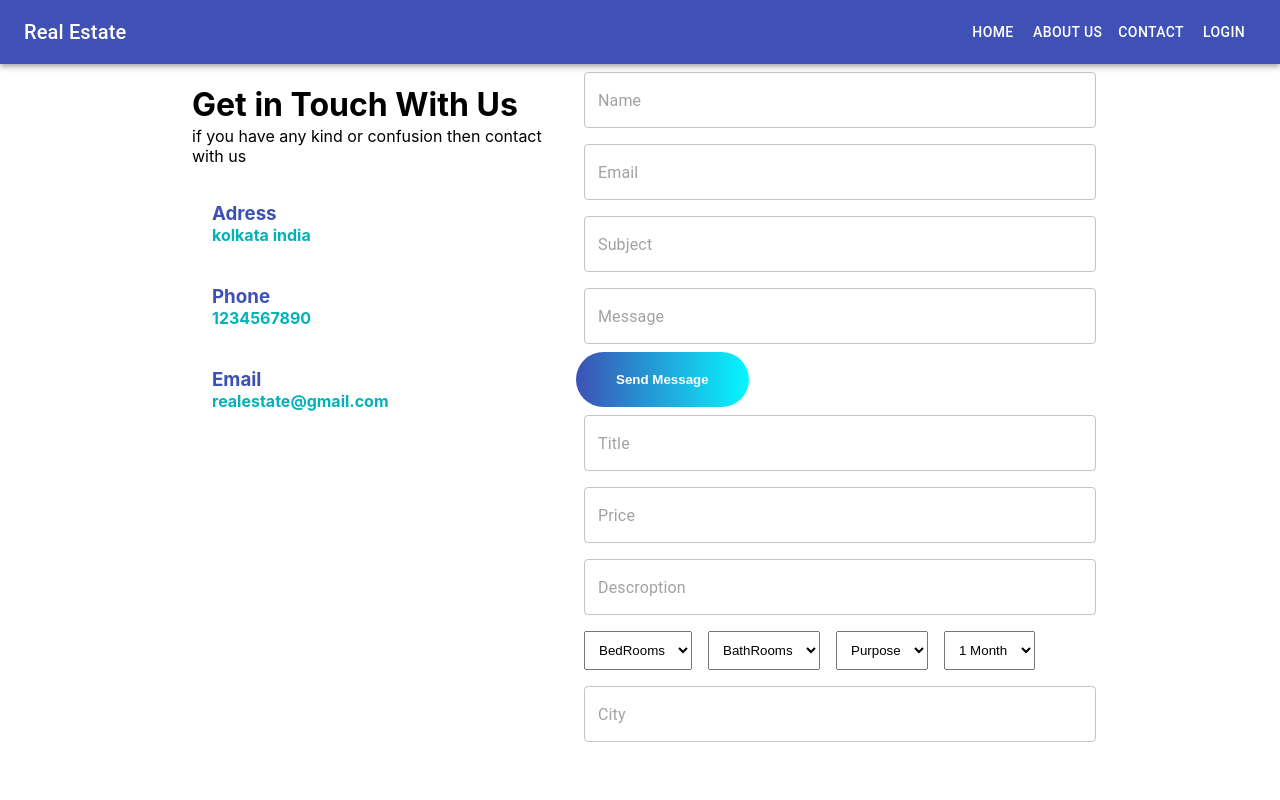
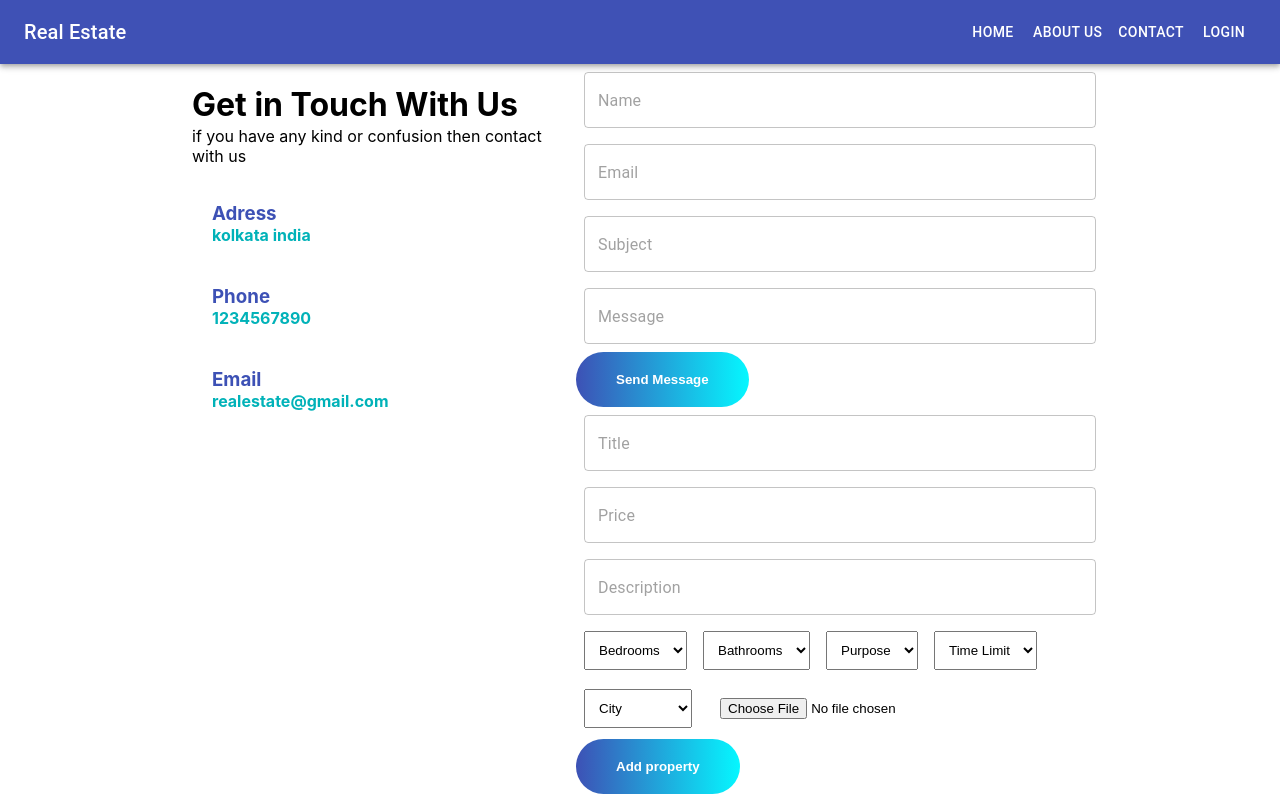
Before and after one commit to RaheelArif/flat, a React (Create React App) app: page /contact in a window 1280 px wide. Shown: the top 800 px of the page. Built offline with nearby package versions, Linux system fonts and the light colour scheme.

Commit message:
added fetch in property

```diff
--- a/src/components/contact/contactForm.js
+++ b/src/components/contact/contactForm.js
@@ -10,6 +10,8 @@ state ={
     Email: undefined,
     Message: undefined,
     Subject: undefined,
+    Property:false,
+    id:undefined
 }
 
 handleChange =(e) => {
@@ -18,20 +20,37 @@ this.setState({
 })
 console.log(this.state)
 }
-        handleClick =()=> {
+        handleClick =(e)=> {
+            e.preventDefault()
            const message = {
-               Name: this.state.Name,
-               Email: this.state.Email,
-               Message: this.state.Message,
-               Subject: this.state.Subject,
+               name: this.state.Name,
+               email: this.state.Email,
+               message: this.state.Message,
+               subject: this.state.Subject,
            }
-            this.setState({
-            Name: undefined,
-            Email: undefined,
-            Message: undefined,
-            Subject: undefined,
-            })
 
+            console.log(message)
+            fetch("http://localhost:900/messages/addmessage",{
+            method:"POST",
+            body:JSON.stringify(message),
+            headers:{
+                "Content-Type":"application/json"
+            }
+        })
+        .then(res=>res.json())
+        .then(res=>{
+            if(res.success)
+            {
+                console.log(res)
+                this.setState({
+                    Name: undefined,
+                    Email: undefined,
+                    Message: undefined,
+                    Subject: undefined,
+                    })
+            }
+        })
+        .catch(err=>console.log(err));
         }
 
     render() {
@@ -40,7 +59,8 @@ console.log(this.state)
 
 
         return (
-            <form  autoComplete="off">
+            <div>
+            <form  autoComplete="off" onSubmit={this.handleClick}>
 
                 <TextField
                     id="outlined-full-width"
@@ -57,6 +77,7 @@ console.log(this.state)
                         shrink: true,
 
                     }}
+                    required
                 />
                 <TextField
                     id="outlined-full-width"
@@ -70,6 +91,8 @@ console.log(this.state)
                     InputLabelProps={{
                         shrink: true,
                     }}
+                    required
+                    type="email"
                 />
                 <TextField
                     id="outlined-full-width"
@@ -83,6 +106,7 @@ console.log(this.state)
                     InputLabelProps={{
                         shrink: true,
                     }}
+                    required
                 />
                 <TextField
                     id="outlined-multiline-flexible"
@@ -94,11 +118,13 @@ console.log(this.state)
                     variant="outlined"
                     onChange={this.handleChange}
                     placeholder="Message"
+                    required
 
                 />
-     <button className="search-btn" onClick={this.handleClick}>Send Message</button>
-                <CreatePost />
+     <button className="search-btn" type="submit">Send Message</button>
             </form>
+                <CreatePost approved={false} />
+                </div>
         );
     }
 }
--- a/src/components/contact/createPost.js
+++ b/src/components/contact/createPost.js
@@ -1,18 +1,60 @@
 import React, { Component } from 'react';
 import TextField from '@material-ui/core/TextField';
-import MenuItem from '@material-ui/core/MenuItem';
 
 
 
 class CreatePost extends Component {
     state = {
-        Bedrooms: [
-            { number: 1 },
-            { number: 2 },
-            { number: 3 },
-            { number: 4 },
-            { number: 5 }
-        ]
+        Title:undefined,
+        Price:undefined,
+        Description:undefined,
+        Bedrooms:undefined,
+        Bathrooms:undefined,
+        City:undefined,
+        Purpose:undefined,
+        Time:undefined
+    }
+    handleClick=(e)=>{
+        e.preventDefault();
+        let data= new FormData();
+        data.append("title",this.state.Title)
+        data.append("price",this.state.Price)
+        data.append("description",this.state.Description)
+        data.append("bathrooms",this.state.Bathrooms)
+        data.append("bedrooms",this.state.Bedrooms)
+        data.append("purpose",this.state.Purpose)
+        data.append("timeLimit",this.state.Time)
+        data.append("city",this.state.City)
+        data.append("image",document.getElementById("image").files[0])
+        data.append("date",Date.now());
+        data.append("approved",this.props.approved)
+        fetch("http://localhost:900/property/addproperty",{
+            method:"POST",
+            body:data
+        })
+        .then(res=>res.json())
+        .then(res=>{
+            if(res.success)
+            {
+                console.log(res)
+                this.setState({
+                    Title:undefined,
+                    Price:undefined,
+                    Description:undefined,
+                    Bedrooms:undefined,
+                    Bathrooms:undefined,
+                    City:undefined,
+                    Purpose:undefined,
+                    Time:undefined
+                })
+            }
+        })
+        .catch(err=>console.log(err));
+    }
+    handleChange=(e)=>{
+        this.setState({
+            [e.target.id]:e.target.value
+        })
     }
     render() {
 
@@ -20,7 +62,7 @@ class CreatePost extends Component {
 
 
         return (
-            <form autoComplete="off">
+            <form autoComplete="off" onSubmit={this.handleClick} >
 
                 <TextField
                     id="outlined-full-width"
@@ -34,6 +76,9 @@ class CreatePost extends Component {
                         shrink: true,
 
                     }}
+                    required={true}
+                    id="Title"
+                    onChange={this.handleChange}
                 />
                 <TextField
                     id="outlined-full-width"
@@ -45,6 +90,10 @@ class CreatePost extends Component {
                     InputLabelProps={{
                         shrink: true,
                     }}
+                    type="number"
+                    required={true}
+                    onChange={this.handleChange}
+                    id="Price"
                 />
                 <TextField
                     id="outlined-multiline-flexible"
@@ -54,47 +103,62 @@ class CreatePost extends Component {
                     rowsMax="4"
                     margin="normal"
                     variant="outlined"
-                    placeholder="Descroption"
+                    placeholder="Description"
+                    required
+                    onChange={this.handleChange}
+                    id="Description"
                 />
-                <select className="create-prodect-select" >
-                    <option >BedRooms</option>
+                <select className="create-prodect-select" required id="Bedrooms"
+                                    onChange={this.handleChange}
+                >
+                    <option value="" selected disabled hidden>Bedrooms</option>
                     <option value="1">1</option>
                     <option value="2">2</option>
                     <option value="3">3</option>
                     <option value="4">4</option>
                     <option value="5">5</option>
                 </select>
-                <select className="create-prodect-select">
-                    <option>BathRooms</option>
+                <select className="create-prodect-select" required id="Bathrooms"
+
+                onChange={this.handleChange}>
+                    <option value="" selected disabled hidden>Bathrooms</option>
                     <option value="1">1</option>
                     <option value="2">2</option>
                     <option value="3">3</option>
                     <option value="4">4</option>
                     <option value="5">5</option>
                 </select>
-                <select className="create-prodect-select">
-                    <option >Purpose</option>
+                <select className="create-prodect-select" required id="Purpose"
+                                    onChange={this.handleChange}
+                >
+                     <option value="" selected disabled hidden>Purpose</option>
                     <option value="Rent">Rent</option>
                     <option value="Sale">Sale</option>
                 </select>
-                <select className="create-prodect-select">
+                <select className="create-prodect-select" required id="Time"
+                                    onChange={this.handleChange}
+                >
+                     <option value="" selected disabled hidden>Time Limit</option>
                     <option value="1">1 Month</option>
                     <option value="2">2 Month</option>
                     <option value="3">3 Month</option>
                     <option value="4">4 Month</option>
                     <option value="5">5 Month</option>
                 </select>
-                <TextField
-                    id="outlined-full-width"
-                    style={{ margin: 8 }}
-                    placeholder="City"
-                    fullWidth
-                    margin="normal"
-                    variant="outlined"
-                    InputLabelProps={{
-                        shrink: true,
-                    }}
-                />
+                 <select className="create-prodect-select" required id="City"
+                                     onChange={this.handleChange}
+                 >
+                      <option value="" selected disabled hidden>City</option>
+                    <option value="Mumbai">Mumbai</option>
+                    <option value="Bengaluru" >Bengaluru</option>
+                    <option value="Hyderabad">Hyderabad</option>
+                    <option value="Chennai">Chennai</option>
+                    <option value="Kolkata" >Kolkata</option>
+                </select>
+                <input type="file" name="image" style={{margin:"20px"}} required id="image"/>
+
+     <button className="search-btn" type="submit" >Add property</button>
+
             </form>
         );
     }
```
